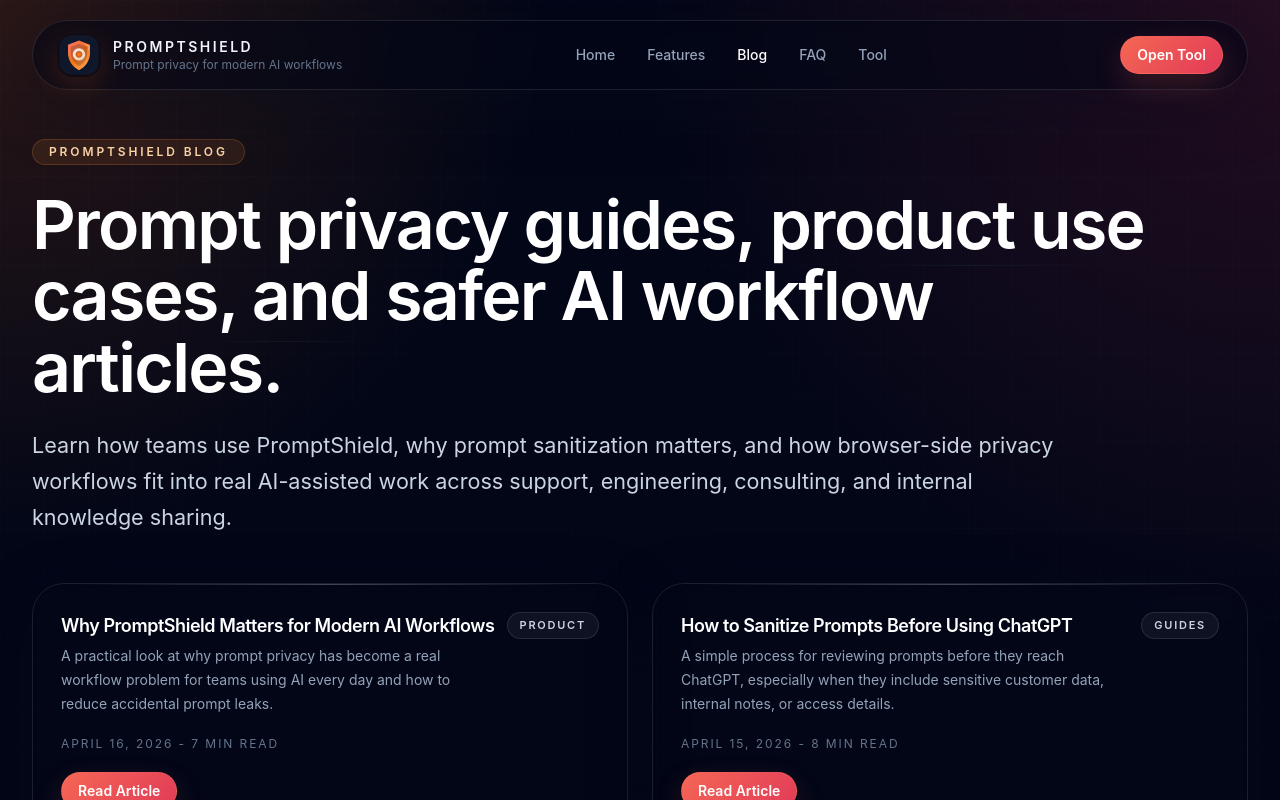
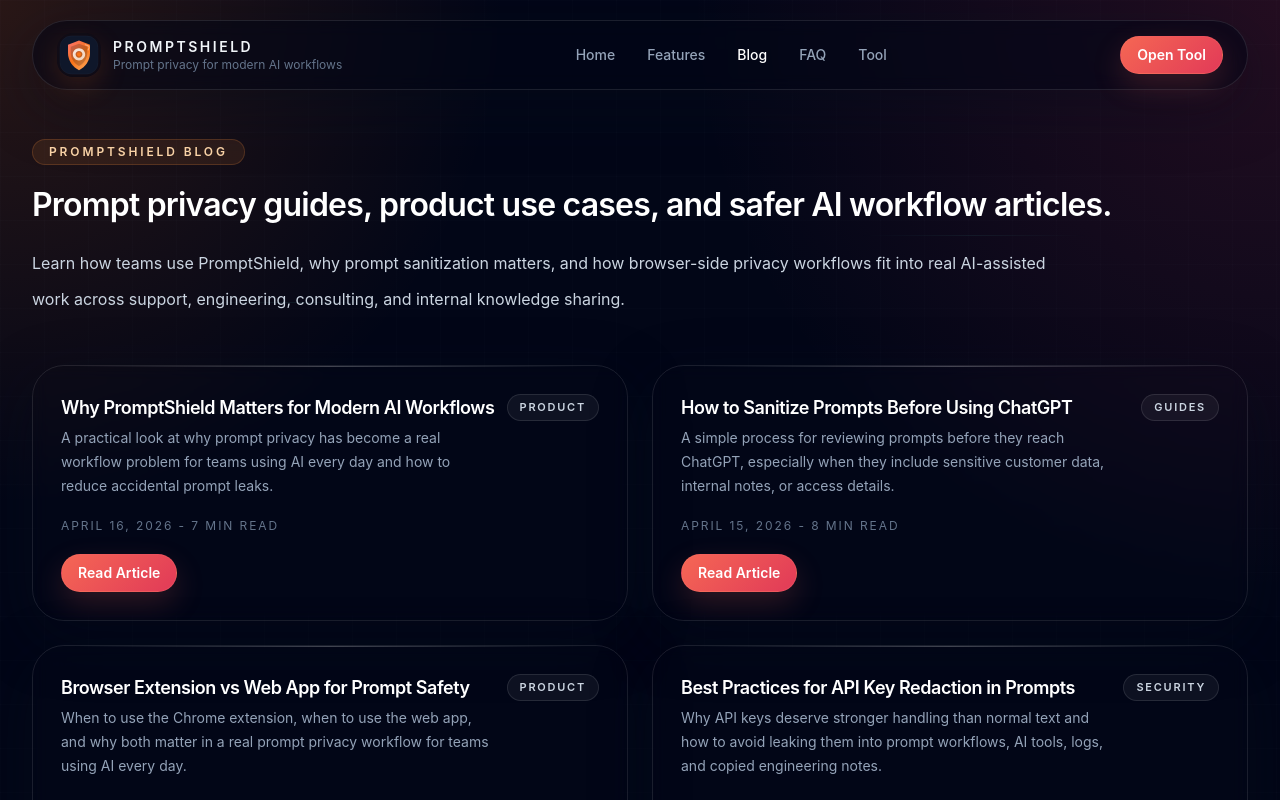
Before and after one commit to Fauzan186/prompt-shield, a React (Vite) app: page /blog in a window 1280 px wide. Shown: the top 800 px of the page. Built offline with nearby package versions, Linux system fonts and the light colour scheme.

Commit message:
update blog page

```diff
--- a/src/pages/BlogIndexPage.tsx
+++ b/src/pages/BlogIndexPage.tsx
@@ -24,10 +24,10 @@
             <span className="inline-flex rounded-full border border-orange-400/20 bg-orange-400/10 px-4 py-1 text-xs font-semibold uppercase tracking-[0.24em] text-orange-200">
               PromptShield Blog
             </span>
-            <h1 className="mt-6 max-w-6xl text-4xl font-semibold tracking-tight text-white sm:text-5xl lg:text-[4.25rem] lg:leading-[1.05]">
+            <h6 className="mt-6 max-w-6xl text-2xl font-semibold tracking-tight text-white lg:text-[2rem] sm:text-5xl leading-relaxed">
               Prompt privacy guides, product use cases, and safer AI workflow articles.
-            </h1>
-            <p className="mt-6 max-w-5xl text-lg leading-8 text-slate-300 lg:text-[1.35rem] lg:leading-9">
+            </h6>
+            <p className="mt-6 max-w-5xl text-lg leading-8 text-slate-300 lg:text-[1rem] lg:leading-9">
               Learn how teams use PromptShield, why prompt sanitization matters, and how browser-side
               privacy workflows fit into real AI-assisted work across support, engineering, consulting,
               and internal knowledge sharing.
--- a/src/pages/BlogPostPage.tsx
+++ b/src/pages/BlogPostPage.tsx
@@ -39,9 +39,9 @@
               <span>{post.publishedAt}</span>
               <span>{post.readingTime}</span>
             </div>
-            <h1 className="mt-6 max-w-6xl text-4xl font-semibold tracking-tight text-white sm:text-5xl lg:text-[4.5rem] lg:leading-[1.04]">
+            <h6 className="mt-6 max-w-6xl text-4xl font-semibold tracking-tight text-white sm:text-2xl lg:text-[2.5rem] lg:leading-[1.04]">
               {post.title}
-            </h1>
+            </h6>
             <p className="mt-6 max-w-5xl text-base leading-8 text-slate-300 sm:text-lg lg:text-[1.3rem] lg:leading-9">
               {post.description}
             </p>
```
Also changed, not shown: 1 other file (tests, documents, lock files or other folders).
